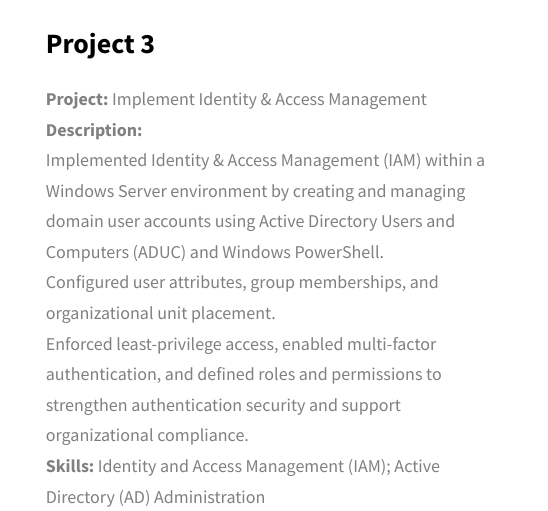
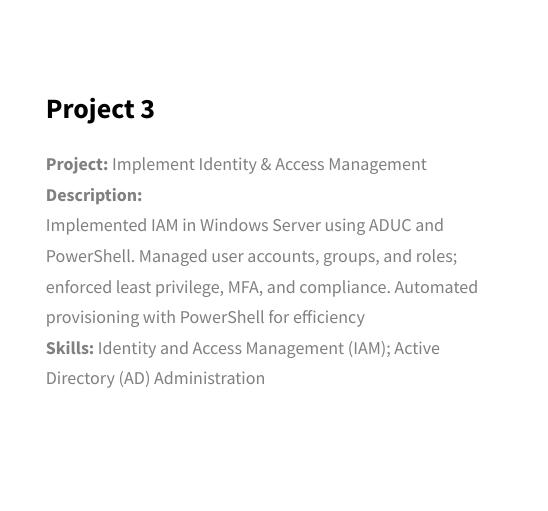
Before and after one commit to j-espinoza-2025/portfolio, a website: page index.html in a window 1280 px wide. Shown: the part 3351-3862 px from the top of the page, 732-1280 px from the left. Drawn offline with Linux system fonts and the light colour scheme.

Commit message:
Update content: About, skills, projects and images for Joyce Espinoza

```diff
--- a/index.html
+++ b/index.html
@@ -232,9 +232,7 @@
                   <li><strong>Project:</strong> Implement Identity &amp; Access Management</li>
                   <li><strong>Description:</strong>
                     <ul>
-                      <li>Implemented Identity &amp; Access Management (IAM) within a Windows Server environment by creating and managing domain user accounts using Active Directory Users and Computers (ADUC) and Windows PowerShell.</li>
-                      <li>Configured user attributes, group memberships, and organizational unit placement.</li>
-                      <li>Enforced least-privilege access, enabled multi-factor authentication, and defined roles and permissions to strengthen authentication security and support organizational compliance.</li>
+                      <li> Implemented IAM in Windows Server using ADUC and PowerShell. Managed user accounts, groups, and roles; enforced least privilege, MFA, and compliance. Automated provisioning with PowerShell for efficiency</li>
                     </ul>
                   </li>
                   <li><strong>Skills:</strong> Identity and Access Management (IAM); Active Directory (AD) Administration</li>
```
